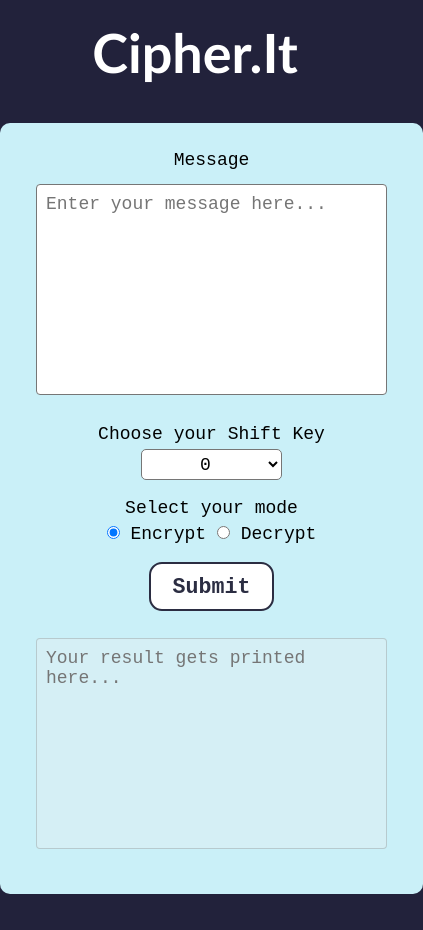
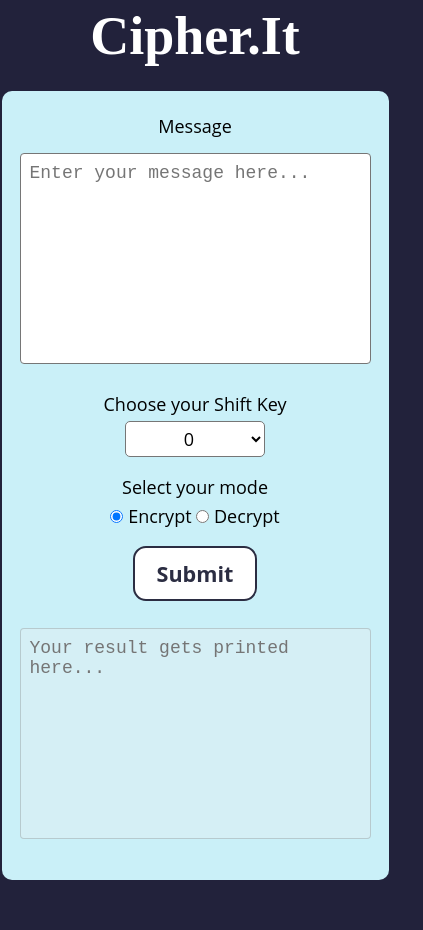
Before and after one commit to sidanand67/cipher-it, a plain HTML site: page index.html in a window 390 px wide. Shown: the whole page, 423 px wide, since content can reach past the window. Drawn offline with Linux system fonts and the light colour scheme.

Commit message:
Updated fonts and fixed title margin

```diff
--- a/style.css
+++ b/style.css
@@ -2,7 +2,7 @@
     box-sizing: border-box;
     margin: 0;
     font-size: 18px;
-    font-family: 'Courier New', Courier, monospace;
+    font-family: "Open Sans";
 }
 
 body{
@@ -12,8 +12,8 @@ body{
 
 .title{
     text-align: center;
-    padding: 20px;
-    font-family:'Trebuchet MS', 'Lucida Sans Unicode', 'Lucida Grande', 'Lucida Sans', Arial, sans-serif;
+    margin: 0.1em auto;
+    font-family:'Times New Roman', Times, serif;
     font-size: 3rem;
 }
 
@@ -25,6 +25,7 @@ body{
 textarea {
     resize: none;
     margin: 0.5em auto 1em;
+    font-family:'Courier New', Courier, monospace;
     width: 50vw;
     height: 25vh;
     border-radius: 4px;
@@ -103,6 +104,10 @@ textarea {
         height: 25vh;
     }
 
+    .card{
+        padding: 1em;
+    }
+
     .card > .input-grp > select{
         width: 40%;
     }
```
